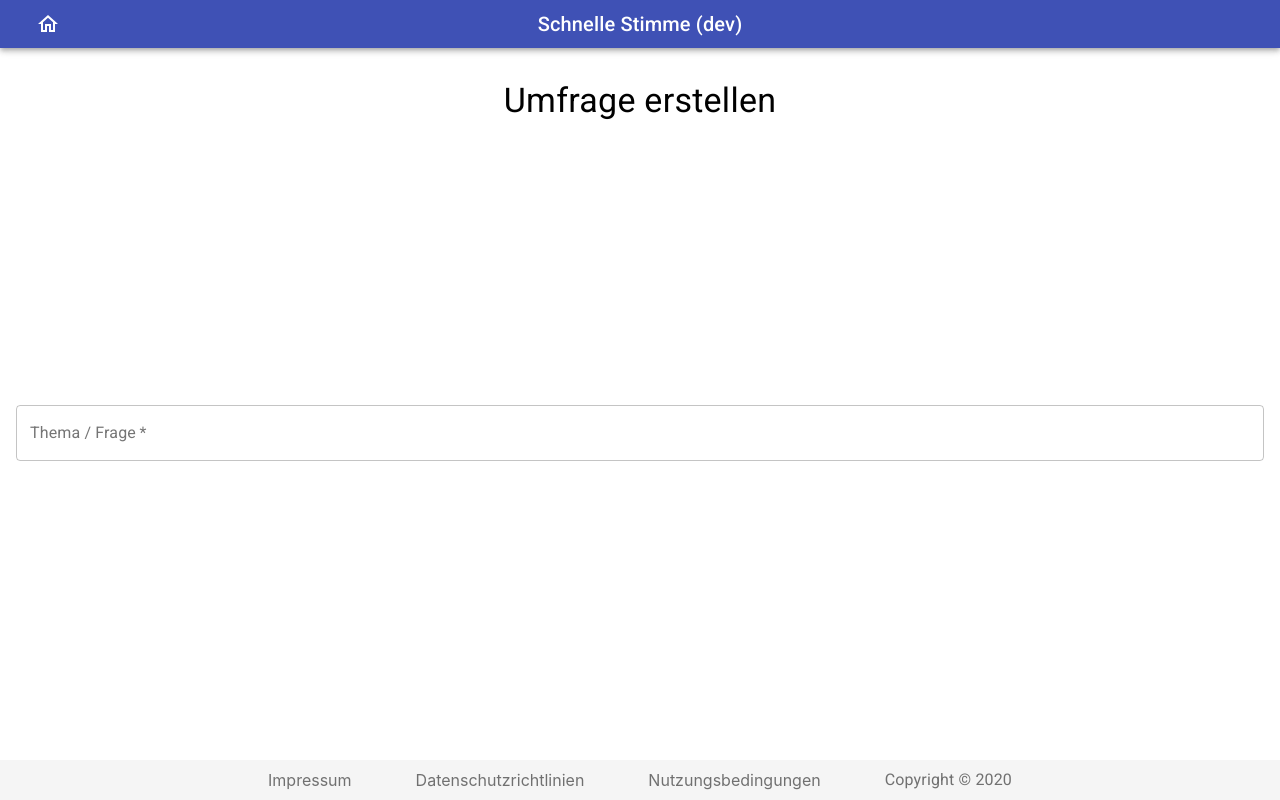
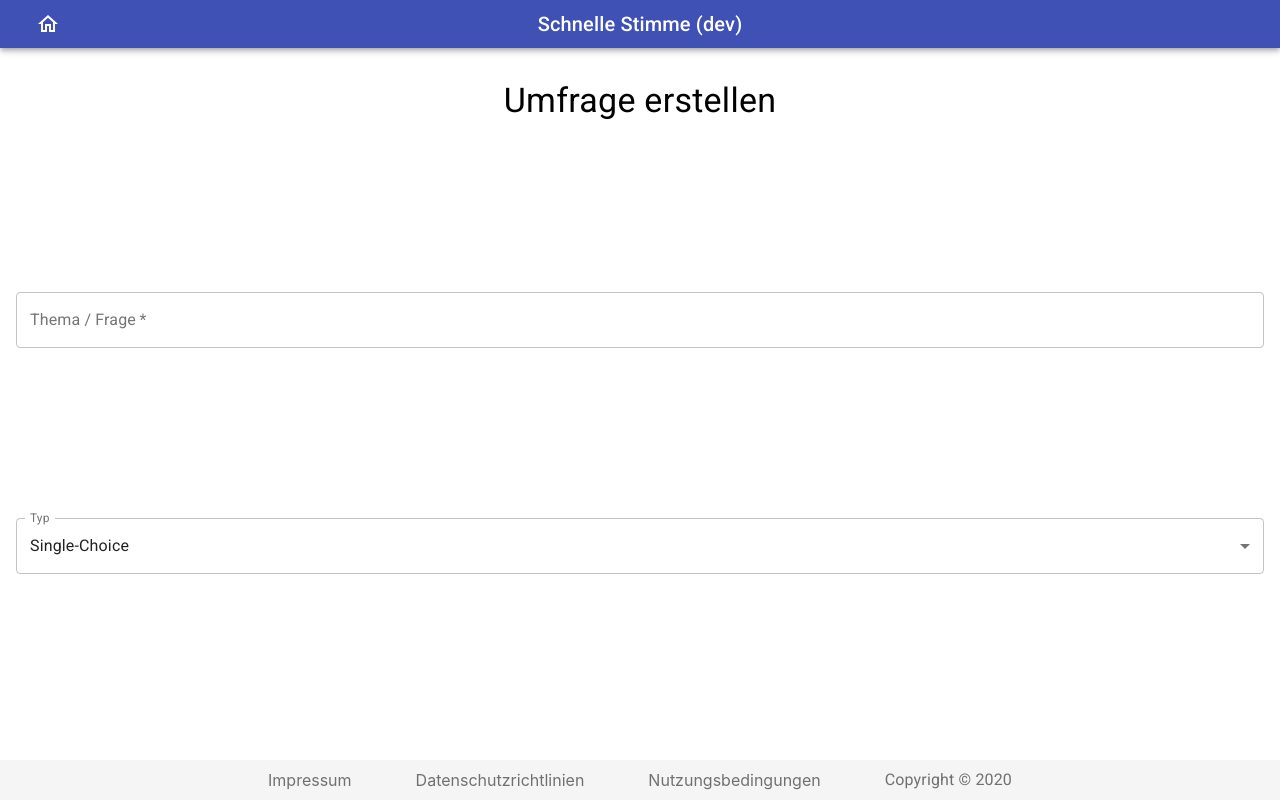
Before and after one commit to DanielMerkl/schnelle-stimme, a React (Create React App) app: page /creation in a window 1280 px wide. Built offline with nearby package versions, Linux system fonts and the light colour scheme.

Commit message:
added PollTypeSelection to the PollCreationPage

```diff
--- a/src/page/pollCreation/PollCreationPage.tsx
+++ b/src/page/pollCreation/PollCreationPage.tsx
@@ -4,11 +4,14 @@ import { Typography } from '@material-ui/core';
 
 import { PollCreationContext } from '../../context/PollCreationContext';
 import { TopicInput } from './TopicInput';
+import { PollType } from '../../types/enum/PollType';
+import { PollTypeSelection } from './PollTypeSelection';
 
 export const PollCreationPage: FC = () => {
   const { initialTopic } = useContext(PollCreationContext);
 
   const [topic, setTopic] = useState<string>(initialTopic);
+  const [pollType, setPollType] = useState<PollType>(PollType.SINGLE_CHOICE);
 
   useEffect(() => {
     setTopic(initialTopic);
@@ -20,6 +23,7 @@ export const PollCreationPage: FC = () => {
         Umfrage erstellen
       </Typography>
       <TopicInput value={topic} onChange={setTopic} />
+      <PollTypeSelection value={pollType} onChange={setPollType} />
     </Wrapper>
   );
 };
```
